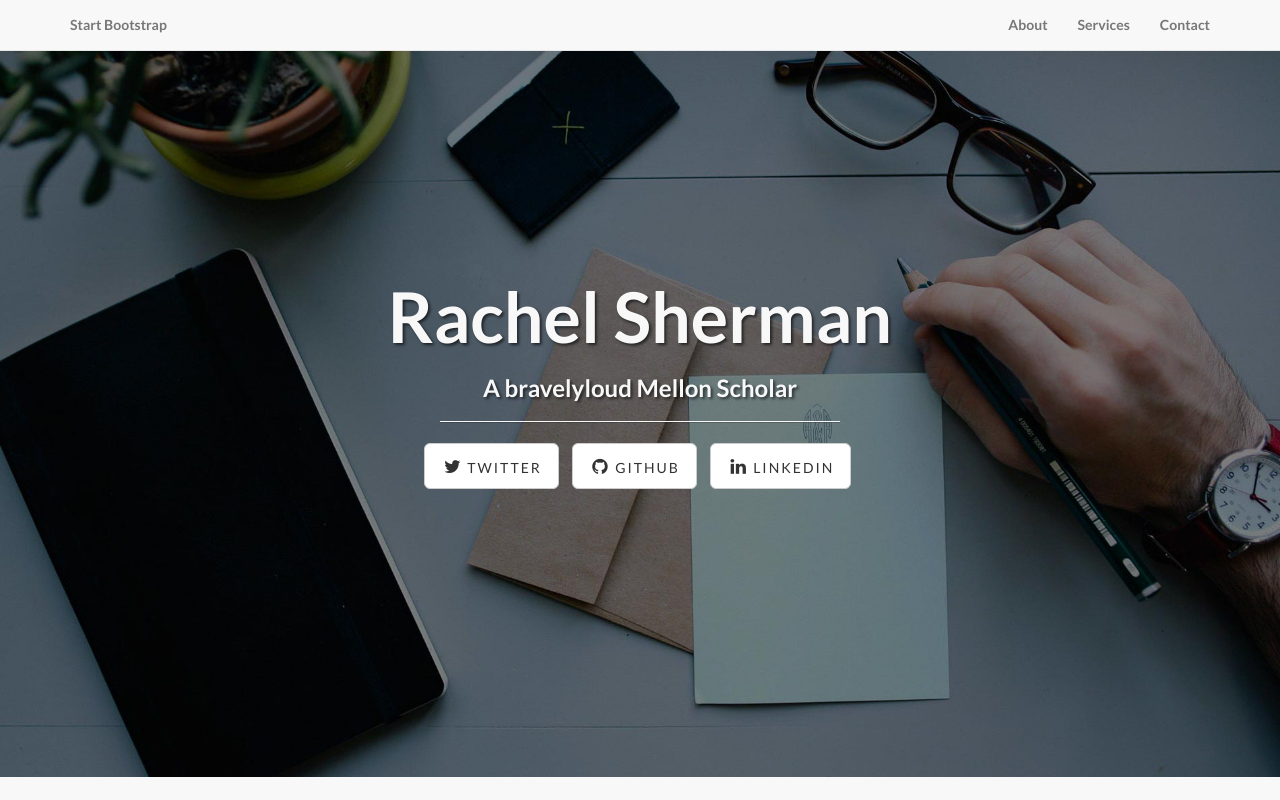
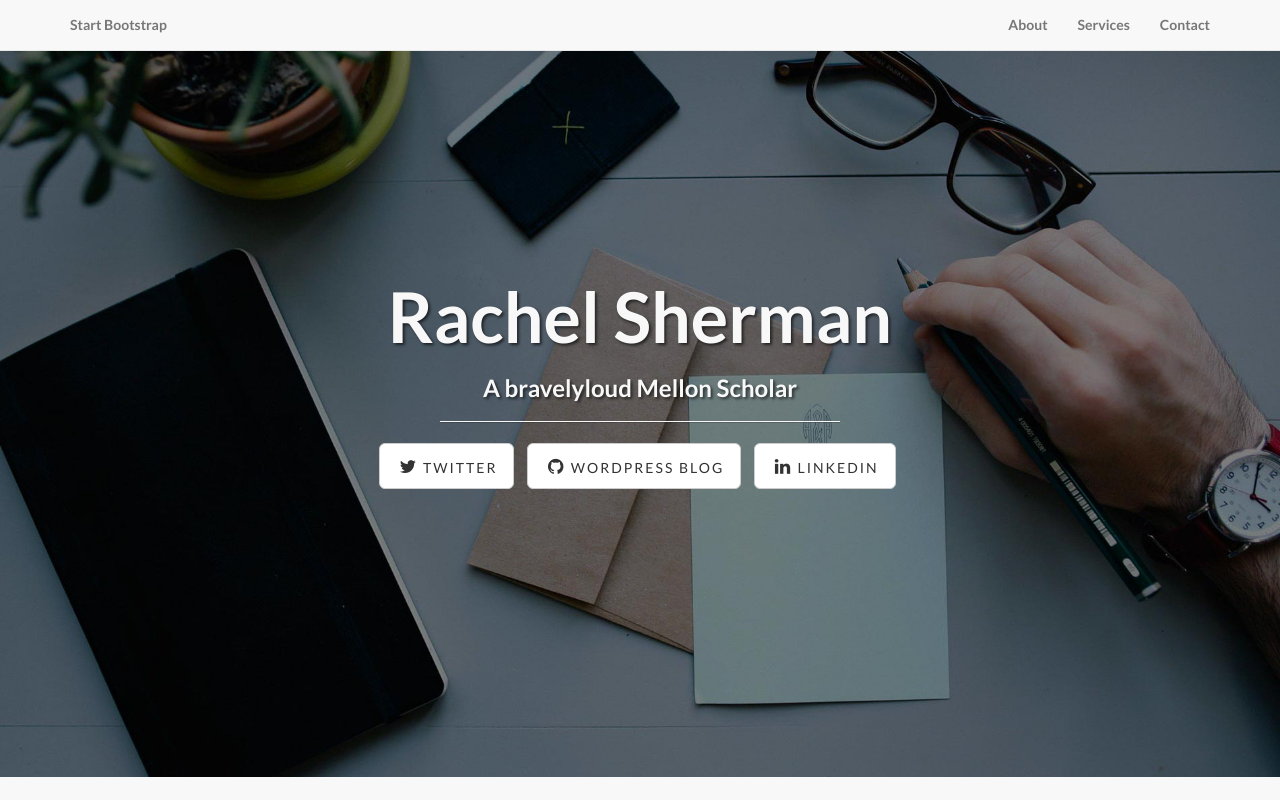
Before and after one commit to RachelSherman/RachelSherman.github.io, a plain HTML site: page index.html in a window 1280 px wide. Shown: the top 800 px of the page. Drawn offline with Linux system fonts and the light colour scheme.

Commit message:
Change to Wordpress

```diff
--- a/index.html
+++ b/index.html
@@ -81,7 +81,7 @@
                                 <a href="https://twitter.com/bravelyloud?lang=en" class="btn btn-default btn-lg"><i class="fa fa-twitter fa-fw"></i> <span class="network-name">Twitter</span></a>
                             </li>
                             <li>
-                                <a href="https://github.com/IronSummitMedia/startbootstrap" class="btn btn-default btn-lg"><i class="fa fa-github fa-fw"></i> <span class="network-name">Github</span></a>
+                                <a href="https://bravelyloud.wordpress.com/" class="btn btn-default btn-lg"><i class="fa fa-github fa-fw"></i> <span class="network-name">Wordpress Blog</span></a>
                             </li>
                             <li>
                                 <a href="#" class="btn btn-default btn-lg"><i class="fa fa-linkedin fa-fw"></i> <span class="network-name">Linkedin</span></a>
```
